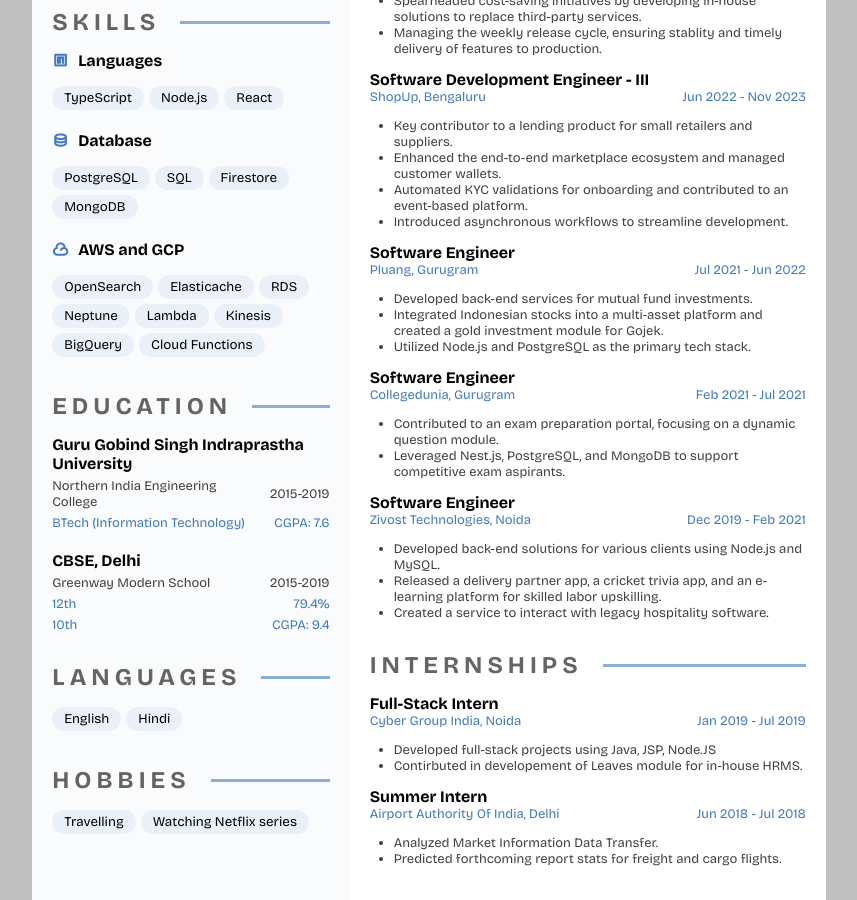
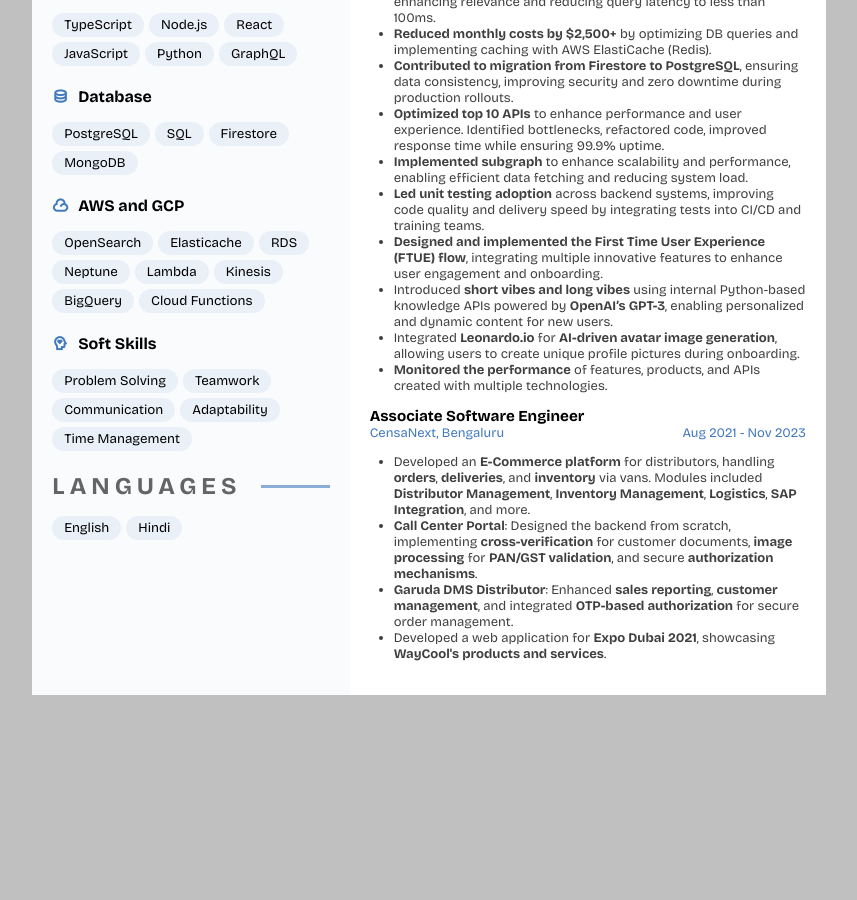
Before and after one commit to sanjay-murmu-au9/cv, a plain HTML site: page index.html in a window 1280 px wide. Shown: the part 296-1196 px from the top of the page, without its empty margins (211-1068 px from the left). After the commit the page ends 991 px from the top, so only its background shows below. Drawn offline with nearby package versions, Linux system fonts and the light colour scheme.

Commit message:
Update index.html

```diff
--- a/index.html
+++ b/index.html
@@ -1,11 +1,16 @@
 <html>
   <head>
-    <meta name="viewport" content="width=device-width"/>
-    <link href="https://cdn.jsdelivr.net/npm/remixicon@3.5.0/fonts/remixicon.css" rel="stylesheet">
-    <link rel="preconnect" href="https://fonts.googleapis.com">
-    <link rel="preconnect" href="https://fonts.gstatic.com" crossorigin>
-    <link href="https://fonts.googleapis.com/css2?family=Bricolage+Grotesque:opsz,wght@12..96,400;12..96,700&display=swap"
-          rel="stylesheet">
+    <meta name="viewport" content="width=device-width" />
+    <link
+      href="https://cdn.jsdelivr.net/npm/remixicon@3.5.0/fonts/remixicon.css"
+      rel="stylesheet"
+    />
+    <link rel="preconnect" href="https://fonts.googleapis.com" />
+    <link rel="preconnect" href="https://fonts.gstatic.com" crossorigin />
+    <link
+      href="https://fonts.googleapis.com/css2?family=Bricolage+Grotesque:opsz,wght@12..96,400;12..96,700&display=swap"
+      rel="stylesheet"
+    />
     <title>Sanjay &raquo; Resume</title>
     <style>
       :root {
@@ -16,15 +21,16 @@
         --text: #202030;
       }
 
-        html, body {
+      html,
+      body {
         background: silver;
         margin: 0;
+        padding: 0;
       }
 
       * {
-            font-family: 'Bricolage Grotesque', sans-serif;
+        font-family: "Bricolage Grotesque", sans-serif;
       }
-
 
       .alpha-50 {
         opacity: 0.5;
@@ -44,13 +50,30 @@
         max-width: 210mm;
         margin: 0 auto;
         background: white;
+        margin-top: 0;
       }
 
       .in {
         padding: 20px;
       }
 
-        h1, h2, h3, h4, h5, h6, p {
+      @media print {
+        .in {
+          padding: 10px;
+        }
+
+        header .in {
+          padding-top: 0;
+        }
+      }
+
+      h1,
+      h2,
+      h3,
+      h4,
+      h5,
+      h6,
+      p {
         margin: 0;
       }
 
@@ -82,7 +105,6 @@
         gap: 10px;
       }
 
-
       .grid-resume {
         display: grid;
         grid-template-columns: repeat(auto-fill, 40%) 60%;
@@ -108,7 +130,7 @@
         header > div > * {
           width: 100%;
         }
-            .text-center-m{
+        .text-center-m {
           text-align: center;
         }
       }
@@ -124,11 +146,11 @@
         }
 
         .grid-resume {
-                height: calc(100vh - 180px);
+          height: calc(100vh - 120px);
         }
 
         header {
-                height: 180px;
+          height: 120px;
         }
       }
 
@@ -137,8 +159,8 @@
       }
 
       .section-title {
-            margin-top: 30px;
-            margin-bottom: 15px;
+        margin-top: 15px;
+        margin-bottom: 10px;
         text-transform: uppercase;
         letter-spacing: 5px;
         opacity: 0.6;
@@ -212,27 +234,27 @@
       ul {
         padding-left: 24px;
       }
-
     </style>
   </head>
   <body>
     <div class="container">
-    <header>
-        <div class="in flex flex-mid gap-m">
+    <header style="margin-bottom: 0; padding-bottom: 0; margin-top: 0; padding-top: 0;">
+      <div class="in flex flex-mid gap-m" style="font-size: 0.95em; padding-bottom: 0; padding-top: 0;">
         <div class="order-1">
-                <h1 class="text-center-m">Sanjay Murmu</h1>
-                <h4 class="alpha-75 text-center-m">Software Engineer-1</h4>
+        <h1 class="text-center-m" style="font-size: 2em;">Sanjay Murmu</h1>
+        <h4 class="alpha-75 text-center-m" style="font-size: 1.1em;">Software Engineer-I</h4>
         <p class="alpha-50 justify mt-10">
-                    Accomplished back-end software engineer with a proven track record of delivering exceptional products.
-                    Proficient in Node.js, focusing on creating efficient and scalable solutions.
+          Accomplished back-end software engineer with a proven track record
+          of delivering exceptional products. Proficient in Node.js,
+          focusing on creating efficient and scalable solutions.
         </p>
         </div>
-            <div class="flex flex-mid flex-center">
+        <!-- <div class="flex flex-mid flex-center"> -->
         <!-- <img class="avatar order-0" src="sanjay.png"/> -->
-            </div>
+        <!-- </div> -->
       </div>
     </header>
-    <main class="grid-resume">
+    <main class="grid-resume" style="margin-top: -10px;">
       <div class="left">
         <div class="in">
         <section class="contacts">
@@ -240,29 +262,41 @@
             <i class="ri-smartphone-line"></i>
             <span>+91-8210984865</span>
           </a>
-                    <a class="flex flex-mid gap-s" href="mailto:sanjaymurmu40work@gmail.com">
+          <a
+            class="flex flex-mid gap-s"
+            href="mailto:sanjaymurmu40work@gmail.com"
+          >
             <i class="ri-mail-open-line"></i>
             <span>sanjaymurmu40work@gmail.com</span>
           </a>
-                    <a class="flex flex-mid gap-s" href="https://maps.app.goo.gl/Xt7ntTgGLtv2SjeEA">
+          <a
+            class="flex flex-mid gap-s"
+            href="https://maps.app.goo.gl/Xt7ntTgGLtv2SjeEA"
+          >
             <i class="ri-map-pin-2-line"></i>
             <span>Delhi, India</span>
           </a>
           <div class="flex flex-mid gap-m">
-                        <a class="flex flex-mid gap-s" href="https://github.com/sanjay-murmu-au9">
+            <a
+            class="flex flex-mid gap-s"
+            href="https://github.com/sanjay-murmu-au9"
+            >
             <i class="ri-github-line"></i>
             <span>Github</span>
             </a>
-                        <a class="flex flex-mid gap-s" href="https://www.linkedin.com/in/sanjay-murmu-733933221/">
+            <a
+            class="flex flex-mid gap-s"
+            href="https://www.linkedin.com/in/sanjay-murmu-733933221/"
+            >
             <i class="ri-linkedin-box-line"></i>
             <span>LinkedIn</span>
             </a>
           </div>
         </section>
-                <section class="skills">
+        <section class="""skills">
           <h2 class="section-title flex gap-m flex-mid">
             <span>Skills</span>
-                        <hr class="flex-fill"/>
+            <hr class="flex-fill" />
           </h2>
           <h4 class="flex skill flex-mid gap-s">
             <i class="ri-npmjs-line"></i>
@@ -272,6 +306,9 @@
             <li>TypeScript</li>
             <li>Node.js</li>
             <li>React</li>
+            <li>JavaScript</li>
+            <li>Python</li>
+            <li>GraphQL</li>
           </ul>
           <h4 class="flex skill flex-mid gap-s">
             <i class="ri-database-2-line"></i>
@@ -297,68 +334,54 @@
             <li>BigQuery</li>
             <li>Cloud Functions</li>
           </ul>
+          <h4 class="flex skill flex-mid gap-s">
+            <i class="ri-mental-health-line"></i>
+            <span class="flex-fill">Soft Skills</span>
+          </h4>
+          <ul class="chips pl-0">
+            <li>Problem Solving</li>
+            <li>Teamwork</li>
+            <li>Communication</li>
+            <li>Adaptability</li>
+            <li>Time Management</li>
+          </ul>
         </section>
-                <section class="education">
+
+        <!-- <section class="Full-Stack Courses">
           <h2 class="section-title flex gap-m flex-mid">
             <span>Education</span>
-                        <hr class="flex-fill"/>
+            <hr class="flex-fill" />
           </h2>
           <div>
-                        <h4>Guru Gobind Singh Indraprastha University</h4>
+            <h4>Attainu U</h4>
             <p class="alpha-75 mv-5 flex text-sm flex-mid gap-m">
-                            <span class="flex-fill">Northern India Engineering College</span>
-                            <span>2015-2019</span>
+            <span class="flex-fill"
+              >Educational institution in Bengaluru, Karnataka</span
+            >
             </p>
             <p class="text-accent text-sm flex gap-m flex-mid">
-                            <span class="flex-fill">BTech (Information Technology)</span>
-                            <span>CGPA: 7.6</span>
+            <span class="flex-fill">Full-Stack developement</span>
             </p>
           </div>
-                    <div class="mt-20">
-                        <h4>CBSE, Delhi</h4>
-                        <p class="alpha-75 mv-5 flex text-sm flex-mid gap-m">
-                            <span class="flex-fill">Greenway Modern School</span>
-                            <span>2015-2019</span>
-                        </p>
-                        <p class="text-accent mv-5 flex text-sm flex-mid gap-m">
-                            <span class="flex-fill">12th</span>
-                            <span>79.4%</span>
-                        </p>
-                        <p class="text-accent mv-5 flex text-sm flex-mid gap-m">
-                            <span class="flex-fill">10th</span>
-                            <span>CGPA: 9.4</span>
-                        </p>
-                    </div>
-                </section>
+        </section> -->
         <section class="languages">
           <h2 class="section-title flex gap-m flex-mid">
             <span>Languages</span>
-                        <hr class="flex-fill"/>
+            <hr class="flex-fill" />
           </h2>
           <ul class="chips pl-0">
             <li>English</li>
             <li>Hindi</li>
           </ul>
         </section>
-
-                <section class="hobbies">
-                    <h2 class="section-title flex gap-m flex-mid">
-                        <span>Hobbies</span>
-                        <hr class="flex-fill"/>
-                    </h2>
-                    <ul class="chips pl-0">
-                        <li>Travelling</li>
-                        <li>Watching Netflix series</li>
-                    </ul>
-                </section>
         </div>
       </div>
       <div class="right">
         <div class="in">
-                <section class="experience">
+        <section class="experience" style="font-size: 0.95em">
             <h2 class="section-title mt-0 flex gap-m flex-mid">
               <span>Experience</span>
-                        <hr class="flex-fill"/>
+              <hr class="flex-fill" />
             </h2>
             <div>
               <h4>Software Engineer - I</h4>
@@ -368,116 +391,149 @@
               </p>
               <ul class="text-sm alpha-75">
                 <li>
-                                Worked with core platform team of 5 senior engineers, focusing on scalability and reliability of backend services.
+                    Worked with core platform team of 5 senior engineers,
+                    focusing on <strong>scalability</strong> and
+                    <strong>reliability</strong> of backend services.
                 </li>
+                <!-- <li>
+                    Spearheaded <strong>cost-saving initiatives</strong> by
+                    developing in-house solutions to replace third-party
+                    services.
+                </li> -->
                 <li>
-                                Spearheaded cost-saving initiatives by developing in-house solutions to replace third-party services.
-                            </li>
-                            <li>
-                                Managing the weekly release cycle, ensuring stablity and timely delivery of features to production.
+                    <strong>Managing the weekly release cycle</strong>, ensuring
+                    stability and timely delivery of features to production.
                 </li>
               </ul>
             </div>
             <div>
-                        <h4>Software Development Engineer - III</h4>
-                        <p class="text-accent text-sm flex gap-m flex-mid">
-                            <span class="flex-fill">ShopUp, Bengaluru</span>
-                            <span>Jun 2022 - Nov 2023</span>
-                        </p>
+              <!-- <p class="text-accent text-sm flex gap-m flex-mid">
+                <span class="flex-fill"
+                    >Individual Feature Delivered withing Core Platform
+                    Team</span
+                >
+              </p> -->
               <ul class="text-sm alpha-75">
                 <li>
-                                Key contributor to a lending product for small retailers and suppliers.
+                    <strong>Implemented OpenSearch integration</strong> for
+                    scalable text search, enhancing relevance and reducing query
+                    latency to less than 100ms.
                 </li>
                 <li>
-                                Enhanced the end-to-end marketplace ecosystem and managed customer wallets.
+                    <strong>Reduced monthly costs by $2,500+</strong> by
+                    optimizing DB queries and implementing caching with AWS
+                    ElastiCache (Redis).
                 </li>
                 <li>
-                                Automated KYC validations for onboarding and contributed to an event-based platform.
+                    <strong
+                      >Contributed to migration from Firestore to
+                      PostgreSQL</strong
+                    >, ensuring data consistency, improving security and zero
+                    downtime during production rollouts.
                 </li>
                 <li>
-                                Introduced asynchronous workflows to streamline development.
+                    <strong>Optimized top 10 APIs</strong> to enhance
+                    performance and user experience. Identified bottlenecks,
+                    refactored code, improved response time while ensuring 99.9%
+                    uptime.
+                </li>
+                <li>
+                    <strong>Implemented subgraph</strong> to enhance scalability
+                    and performance, enabling efficient data fetching and
+                    reducing system load.
+                </li>
+                <li>
+                    <strong>Led unit testing adoption</strong> across backend
+                    systems, improving code quality and delivery speed by
+                    integrating tests into CI/CD and training teams.
+                </li>
+                <li>
+                    <strong>Designed and implemented the First Time User Experience (FTUE) flow</strong>, integrating multiple innovative features to enhance user engagement and onboarding.
+                </li>
+                <li>
+                    Introduced <strong>short vibes and long vibes</strong> using internal Python-based knowledge APIs powered by <strong>OpenAI’s GPT-3</strong>, enabling personalized and dynamic content for new users.
+                </li>
+                <li>
+                    Integrated <strong>Leonardo.io</strong> for <strong>AI-driven avatar image generation</strong>, allowing users to create unique profile pictures during onboarding.
+                </li>
+                <!-- <li>
+                    Introduced <strong>push notifications</strong> to notify users when they receive a follow request or when their contacts sync successfully, improving user interaction and retention.
+                </li> -->
+                <li>
+                    <strong>Monitored the performance</strong> of features, products, and APIs created with multiple technologies.
                 </li>
               </ul>
             </div>
             <div>
-                        <h4>Software Engineer</h4>
+              <h4>Associate Software Engineer</h4>
               <p class="text-accent text-sm flex gap-m flex-mid">
-                            <span class="flex-fill">Pluang, Gurugram</span>
-                            <span>Jul 2021 - Jun 2022</span>
+                <span class="flex-fill">CensaNext, Bengaluru</span>
+                <span>Aug 2021 - Nov 2023</span>
               </p>
               <ul class="text-sm alpha-75">
                 <li>
-                                Developed back-end services for mutual fund investments.
+                    Developed an <strong>E-Commerce platform</strong> for
+                    distributors, handling <strong>orders</strong>,
+                    <strong>deliveries</strong>, and
+                    <strong>inventory</strong> via vans. Modules included
+                    <strong>Distributor Management</strong>,
+                    <strong>Inventory Management</strong>,
+                    <strong>Logistics</strong>,
+                    <strong>SAP Integration</strong>, and more.
                 </li>
                 <li>
-                                Integrated Indonesian stocks into a multi-asset platform and created a gold investment module for Gojek.
+                    <strong>Call Center Portal</strong>: Designed the backend
+                    from scratch, implementing
+                    <strong>cross-verification</strong> for customer
+                    documents, <strong>image processing</strong> for
+                    <strong>PAN/GST validation</strong>, and secure
+                    <strong>authorization mechanisms</strong>.
                 </li>
                 <li>
-                                Utilized Node.js and PostgreSQL as the primary tech stack.
+                    <strong>Garuda DMS Distributor</strong>: Enhanced
+                    <strong>sales reporting</strong>,
+                    <strong>customer management</strong>, and integrated
+                    <strong>OTP-based authorization</strong> for secure order
+                    management.
+                </li>
+                <li>
+                    Developed a web application for
+                    <strong>Expo Dubai 2021</strong>, showcasing
+                    <strong>WayCool's products and services</strong>.
                 </li>
               </ul>
             </div>
-                    <div>
-                        <h4>Software Engineer</h4>
+            <!-- <div>
+              <h4>Associate Trainee</h4>
               <p class="text-accent text-sm flex gap-m flex-mid">
-                            <span class="flex-fill">Collegedunia, Gurugram</span>
-                            <span>Feb 2021 - Jul 2021</span>
+                <span class="flex-fill">WayCool, Bengaluru</span>
+                <span>Aug 2021 - Nov 2021</span>
               </p>
               <ul class="text-sm alpha-75">
                 <li>
-                                Contributed to an exam preparation portal, focusing on a dynamic question module.
-                            </li>
-                            <li>
-                                Leveraged Nest.js, PostgreSQL, and MongoDB to support competitive exam aspirants.
+                    Developed a web application for
+                    <strong>Expo Dubai 2021</strong>, showcasing
+                    <strong>WayCool's products and services</strong>.
                 </li>
               </ul>
-                    </div>
-                    <div>
-                        <h4>Software Engineer</h4>
-                        <p class="text-accent text-sm flex gap-m flex-mid">
-                            <span class="flex-fill">Zivost Technologies, Noida</span>
-                            <span>Dec 2019 - Feb 2021</span>
+            </div> -->
+            <!-- <h2 class="section-title flex gap-m flex-mid">
+              <span>Internships</span>
+              <hr class="flex-fill" />
+            </h2> -->
+            <!-- <div>
+              <h4>Mern stack Developer</h4> -->
+              <!-- <p class="text-accent text-sm flex gap-m flex-mid">
+                <span class="flex-fill">Attainu, Bangalore</span>
+                <span>Jan 2020 - Jul 2021</span>
               </p>
               <ul class="text-sm alpha-75">
-                            <li>Developed back-end solutions for various clients using Node.js and MySQL.
+                <li>
+                    Developed E-commerce full-stack projects using React,
+                    Node.JS, and MongoDB.
                 </li>
-                            <li>
-                                Released a delivery partner app, a cricket trivia app, and an e-learning platform for skilled labor upskilling.
-                            </li>
-                            <li>
-                                Created a service to interact with legacy hospitality software.
-                            </li>
-                        </ul>
-                    </div>
-
-                    <h2 class="section-title flex gap-m flex-mid">
-                        <span>Internships</span>
-                        <hr class="flex-fill"/>
-                    </h2>
-                    <div>
-                        <h4>Full-Stack Intern</h4>
-                        <p class="text-accent text-sm flex gap-m flex-mid">
-                            <span class="flex-fill">Cyber Group India, Noida</span>
-                            <span>Jan 2019 - Jul 2019</span>
-                        </p>
-                        <ul class="text-sm alpha-75">
-                            <li>Developed full-stack projects using Java, JSP, Node.JS </li>
-                            <li>Contirbuted in developement of Leaves module for in-house HRMS.</li>
-                        </ul>
-                    </div>
-                    <div>
-                        <h4>Summer Intern</h4>
-                        <p class="text-accent text-sm flex gap-m flex-mid">
-                            <span class="flex-fill">Airport Authority Of India, Delhi</span>
-                            <span>Jun 2018 - Jul 2018</span>
-                        </p>
-                        <ul class="text-sm alpha-75">
-                            <li>Analyzed Market Information Data Transfer.
-                            </li>
-                            <li>Predicted forthcoming report stats for freight and cargo flights.
-                            </li>
-                        </ul>
-                    </div>
+              </ul> -->
+            <!-- </div>  -->
         </section>
         </div>
       </div>
```
Lines whose indentation alone changed are shown as unchanged.
